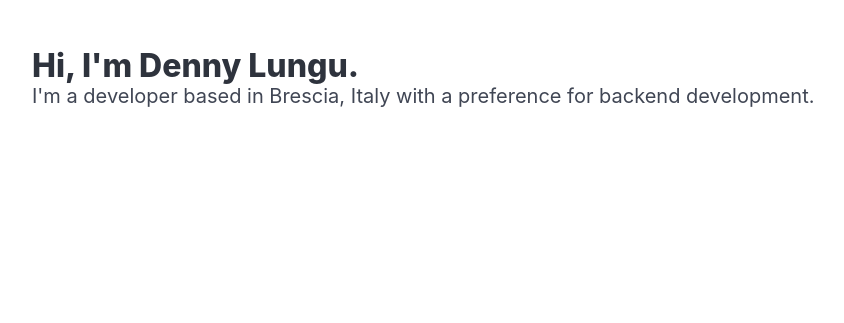
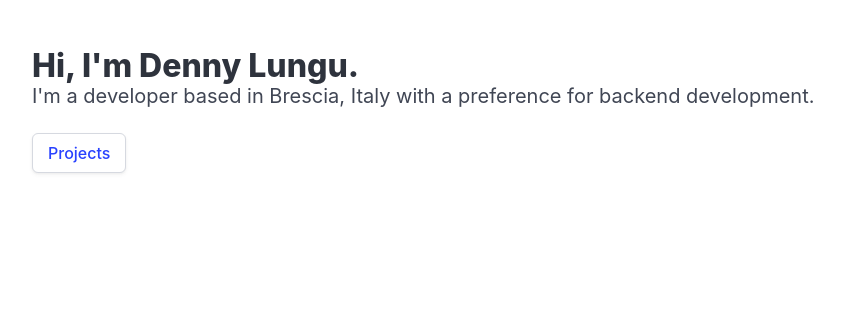
Before and after one commit to d-lungu/www.dennylungu.com, a Flask app: page / in a window 1280 px wide. Shown: the part 52-375 px from the top of the page, without its empty margins (80-924 px from the left). Run offline with Flask 3, Linux system fonts and the light colour scheme.

Commit message:
added projects button in index.html

```diff
--- a/app/templates/index.html
+++ b/app/templates/index.html
@@ -7,6 +7,7 @@
         <div class="hero-body">
             <h2 class="title">Hi, I'm Denny Lungu.</h2>
             <p class="subtitle">I'm a developer based in Brescia, Italy with a preference for backend development.</p>
+            <button class="button"><a href="./projects">Projects</a></button>
         </div>
     </section>
 
```
Lines whose indentation alone changed are shown as unchanged.
